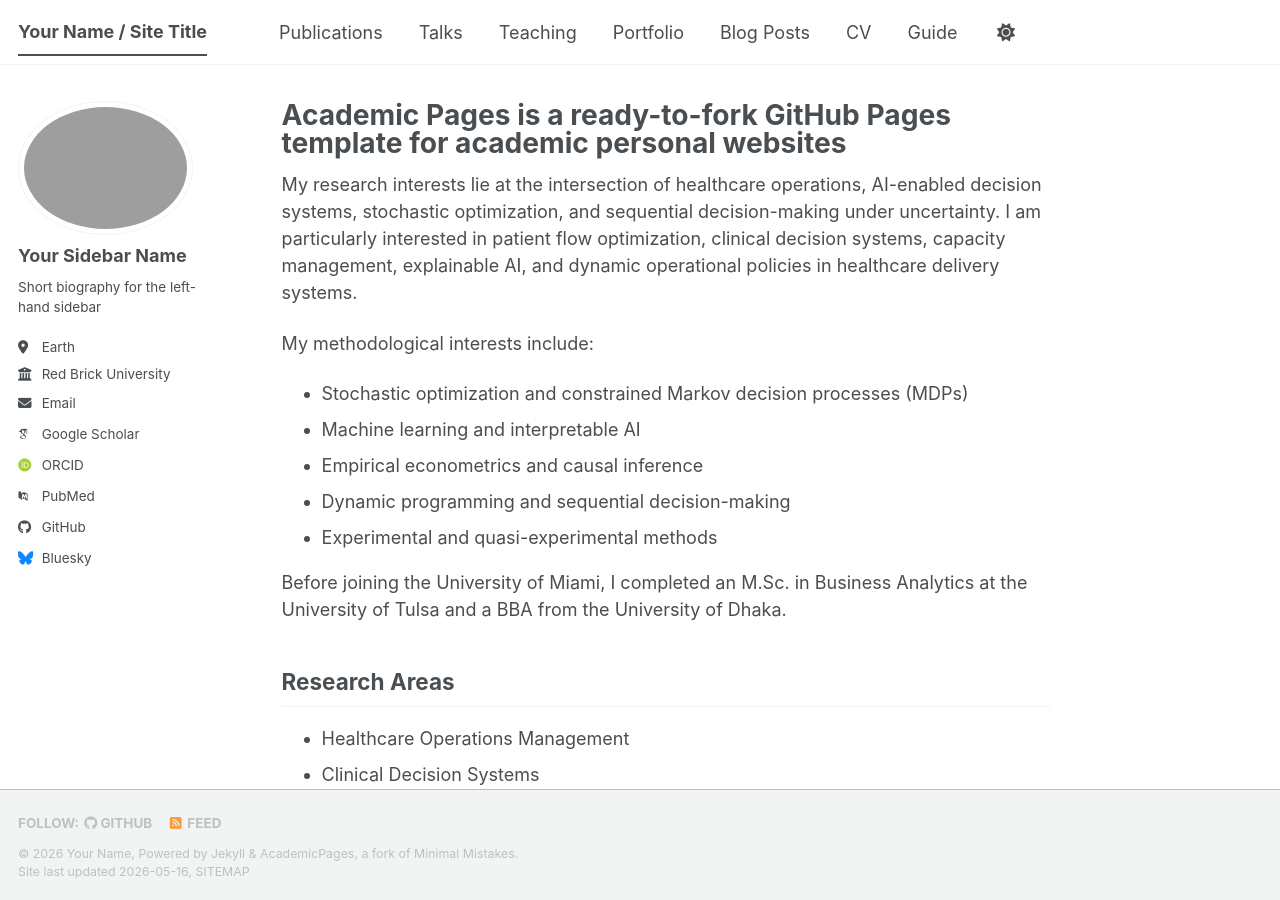
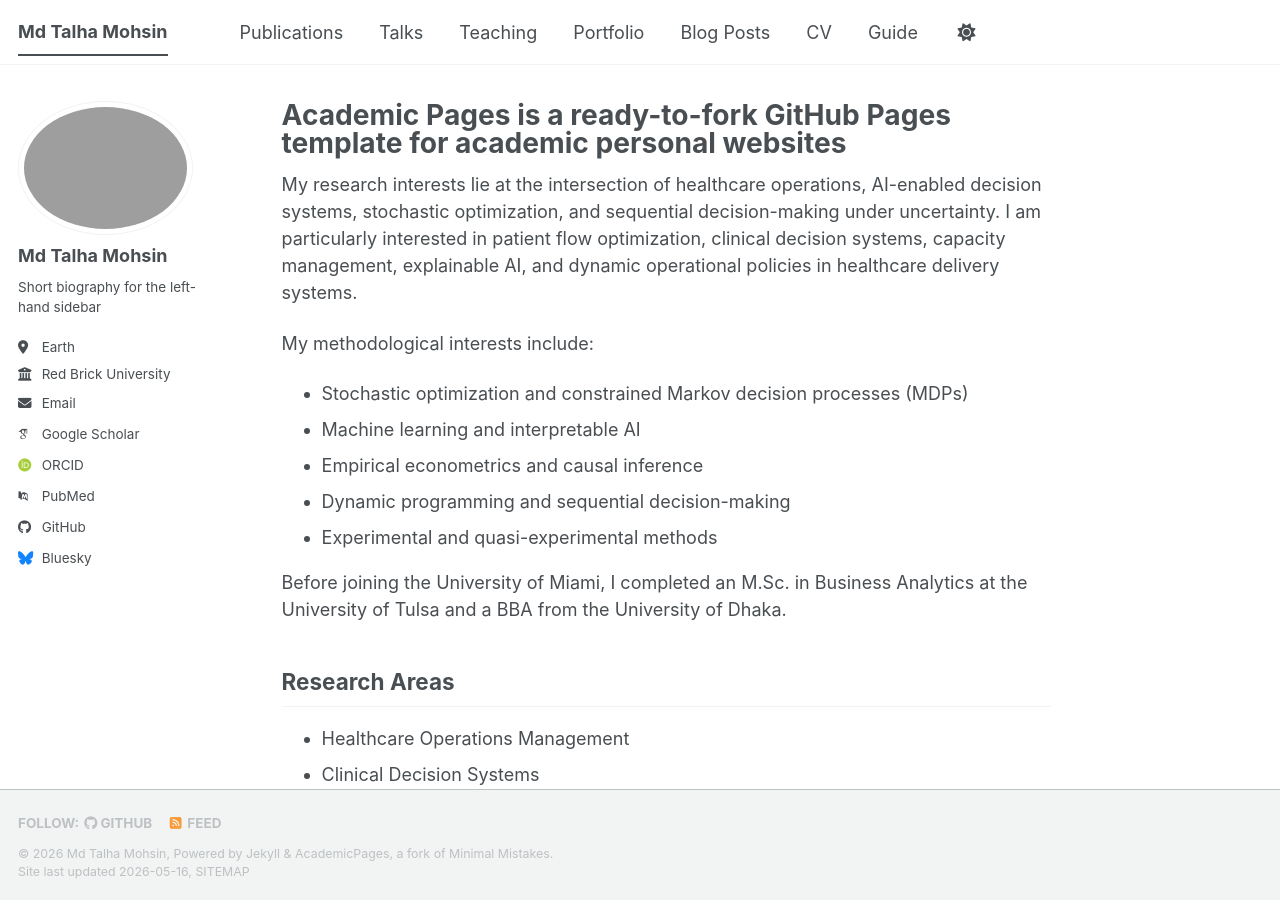
Before and after one commit to mdtalhamohsin/mdtalhamohsin.github.io, a Jekyll site: the page built from _pages/about.md, in a window 1280 px wide and 900 px high. Built offline with Jekyll 4.4.1, drawn with Linux system fonts in a browser that asks for light colours; some web fonts are replaced; a script bundle is joined from its source files by our own code; library files that are not in the unit come from our copies.

Commit message:
Update _config.yml

```diff
--- a/_config.yml
+++ b/_config.yml
@@ -9,22 +9,22 @@
 # Basic Site Settings
 locale                   : "en-US"
 site_theme               : "default" # The available themes options are "default", "air", "sunrise", "mint", "dirt" and "contrast"
-title                    : "Your Name / Site Title"
+title                    : "Md Talha Mohsin"
 title_separator          : "-"
-name                     : &name "Your Name"
-description              : &description "Your Name's academic portfolio"   # Update this with a general description of your site, this is the default if not overridden by a page
-url                      : https://academicpages.github.io # The base hostname & protocol for your site e.g. "https://[your GitHub username].github.io",
+name                     : &name "Md Talha Mohsin"
+description              : &description "Healthcare Operations, AI, and Management Science Research"   # Update this with a general description of your site, this is the default if not overridden by a page
+url                      : https://mdtalhamohsin.github.io # The base hostname & protocol for your site e.g. "https://[your GitHub username].github.io",
                                                            # or if you already have some other page hosted on Github then use "https://[your GitHub username].github.io/[Your Repo Name]"
 baseurl                  : "" # the subpath of your site, e.g. "/blog"
-repository               : "academicpages/academicpages.github.io"
+repository               : "mdtalhamohsin/mdtalhamohsin.github.io"
 
 # Site Author - The following control what appear as part of the author content on the side bar.
 #               If a field is blank the icon and link will not appear, otherwise it will be shown.
 #               Additional customization can be done by editing /_includes/author-profile.html
 author:
   # Biographic information
-  avatar           : "profile.png"
-  name             : "Your Sidebar Name"
+  avatar           : "profile.JPG"
+  name             : "Md Talha Mohsin"
   pronouns         : # example: "she/her"
   bio              : "Short biography for the left-hand sidebar"
   location         : "Earth"
```
